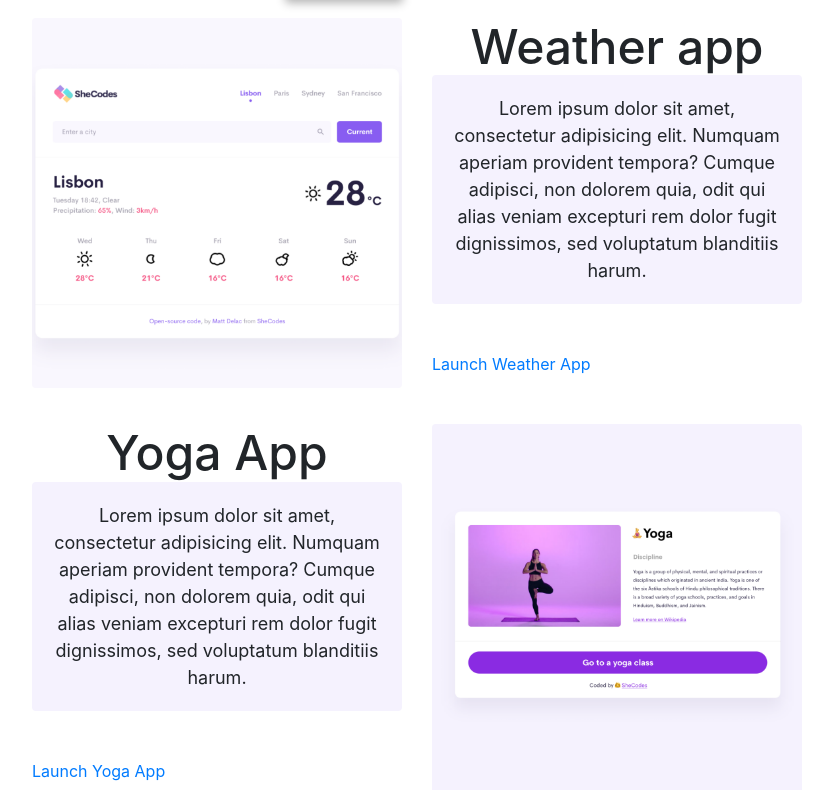
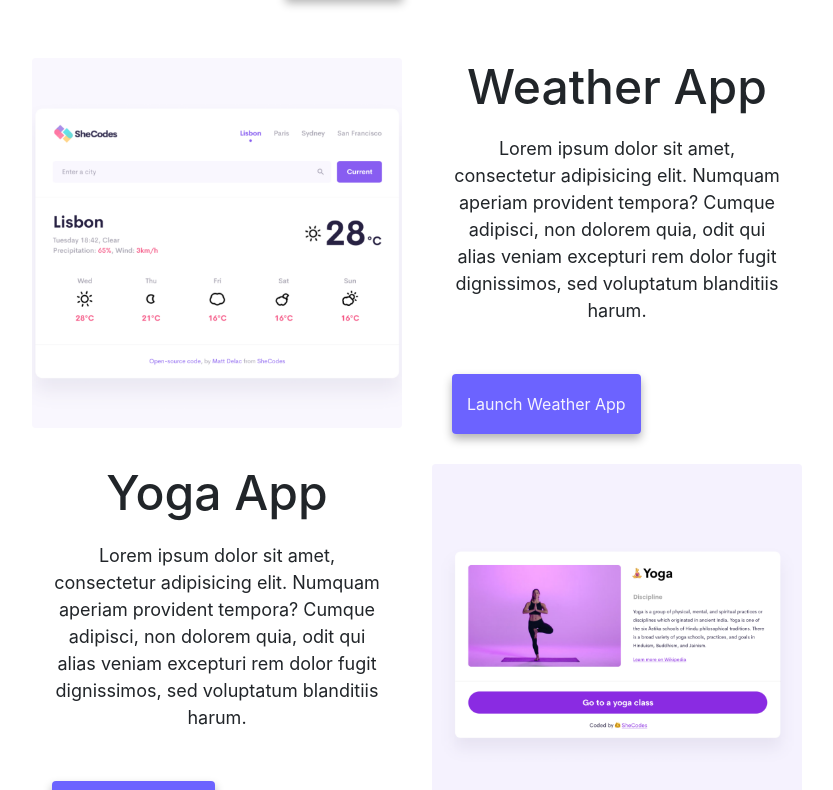
Before and after one commit to chloehmc/advanced-bootstrap-portfolio, a plain HTML site: page index.html in a window 1280 px wide. Shown: the part 390-1180 px from the top of the page, without its empty margins (223-1056 px from the left). Drawn offline with nearby package versions, Linux system fonts and the light colour scheme.

Commit message:
added project link buttons and css / utility polish

```diff
--- a/index.html
+++ b/index.html
@@ -62,7 +62,7 @@
           <img src="images/weather.png" class="img-fluid rounded" />
         </div>
         <div class="col-md-6">
-          <h2>Weather app</h2>
+          <h2>Weather App</h2>
           <p>
             Lorem ipsum dolor sit amet, consectetur adipisicing elit. Numquam
             aperiam provident tempora? Cumque adipisci, non dolorem quia, odit
@@ -70,7 +70,7 @@
             voluptatum blanditiis harum.
           </p>
           <div class="mb-5 mt-5">
-            <a href="#" class="primary-link">Launch Weather App</a>
+            <a href="#" class="project-link">Launch Weather App</a>
           </div>
         </div>
       </div>
@@ -87,7 +87,7 @@
             voluptatum blanditiis harum.
           </p>
           <div class="mb-5 mt-5">
-            <a href="#" class="primary-link">Launch Yoga App</a>
+            <a href="#" class="project-link">Launch Yoga App</a>
           </div>
         </div>
 
@@ -111,7 +111,7 @@
             voluptatum blanditiis harum.
           </p>
           <div class="mb-5 mt-5">
-            <a href="#" class="primary-link">Launch Yogurt App</a>
+            <a href="#" class="project-link">Launch Yogurt App</a>
           </div>
         </div>
       </div>
--- a/style.css
+++ b/style.css
@@ -30,7 +30,6 @@ h3 {
 }
 
 p {
-  background: var(--secondary-color);
   padding: 20px;
   border-radius: 4px;
   font-size: 18px;
@@ -50,6 +49,7 @@ p {
   padding: 20px 15px;
   text-decoration: none;
   text-transform: capitalize;
+  margin-bottom: 60px;
 }
 
 .contact-link {
@@ -94,4 +94,20 @@ p {
   display: flex;
   max-width: 100%;
   height: auto;
+
 }
+
+.project-link {
+  background: var(--primary-color);
+  box-shadow: var(--box-shadow);
+  color: var(--secondary-color);
+  margin: 20px;
+  border-radius: 4px;
+  padding: 20px 15px;
+  text-decoration: none;
+  text-transform: capitalize;
+}
+.img-fluid.shadow {
+  box-shadow: var(--box-shadow);
+  border-width: 8px !important;
+}
```
Also changed, not shown: about.html (+5 -5 lines).
